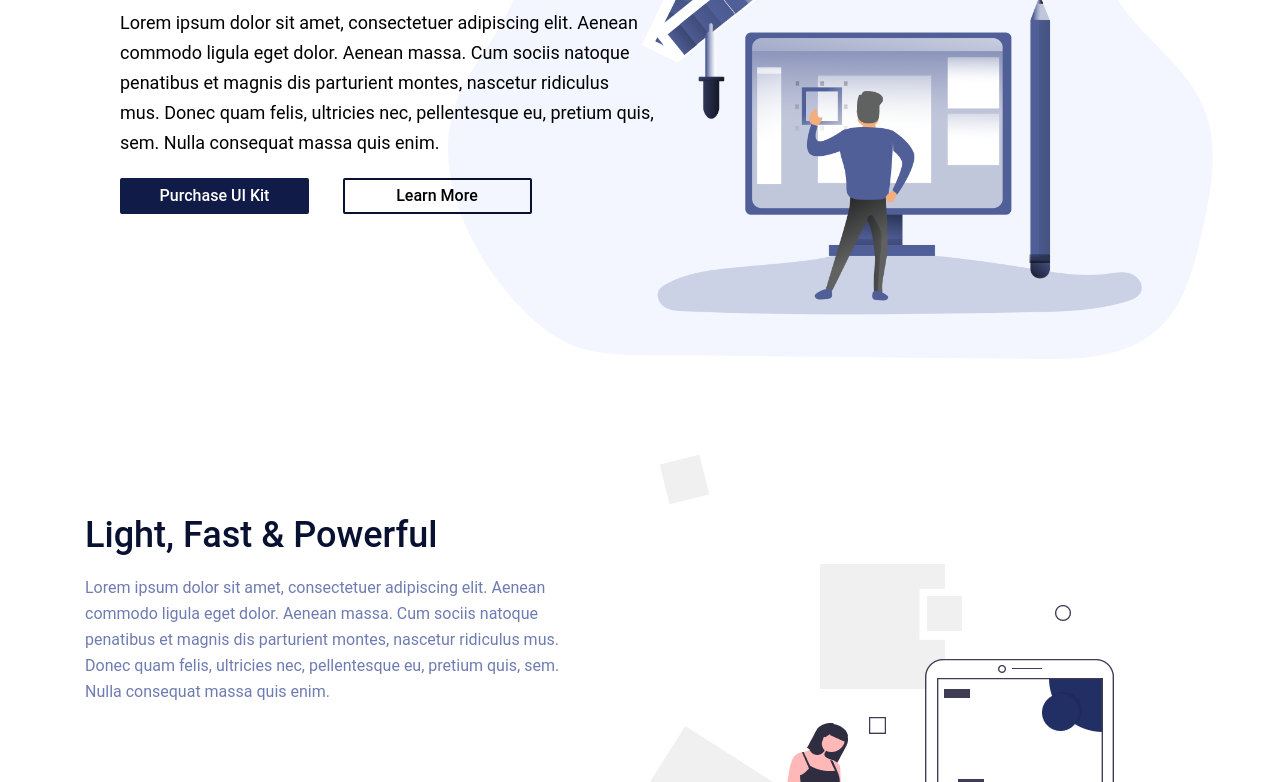
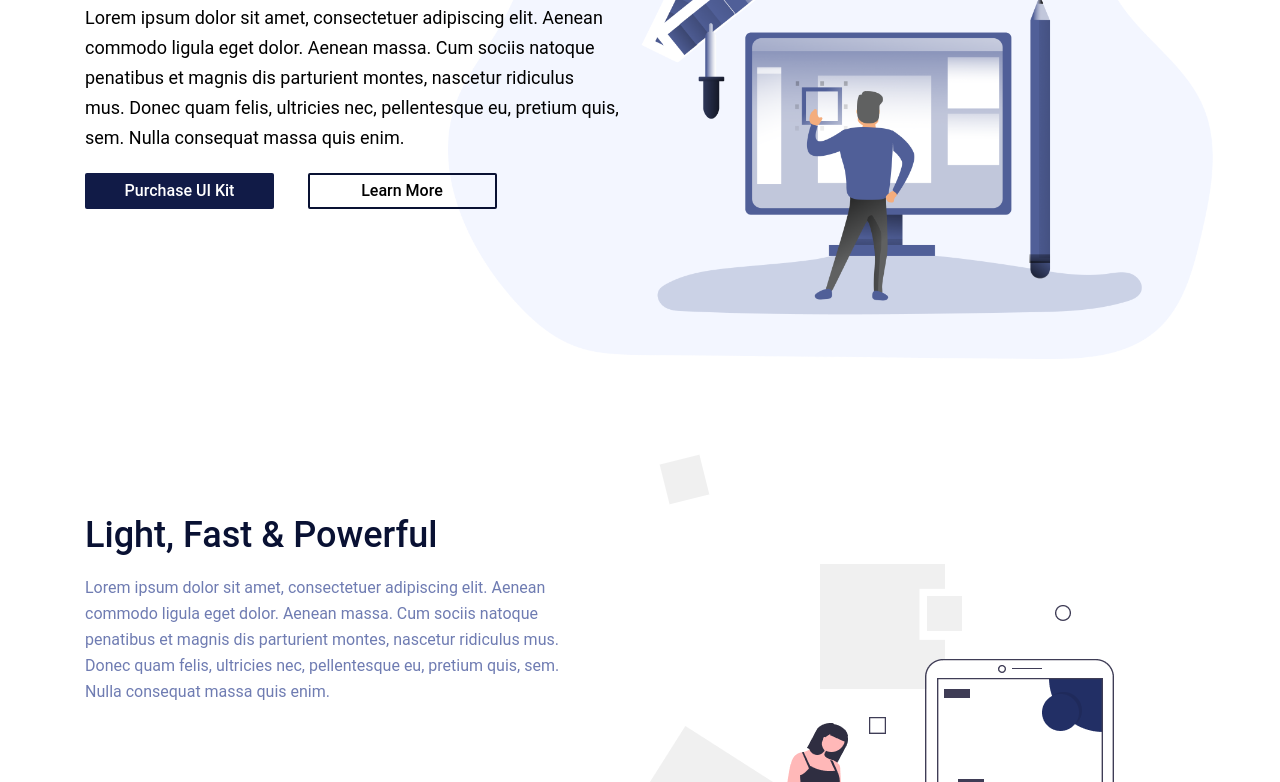
Before and after one commit to Zhukov531/second_repo, a plain HTML site: page index.html in a window 1280 px wide. Shown: the part 339-1121 px from the top of the page. Drawn offline with Linux system fonts and the light colour scheme.

Commit message:
fix_head

```diff
--- a/scss/style.scss
+++ b/scss/style.scss
@@ -15,12 +15,17 @@ body{
     display: flex;
 }
 .header__content {
-
+    display: flex;
+    margin: 0 auto;
+    width: 1110px;
+    align-items: center;
 }
 .header__block {
-    max-width: 540px;
-    max-height: 420px;
-    margin: 195px 616px 379px 120px;
+    display: flex;
+    width: 540px;
+    height: 420px;
+    justify-content: flex-start;
+    flex-direction: column;
 }
 .header__title {
     font-family: 'Roboto', sans-serif;
```
Also changed, not shown: css/style.css.
